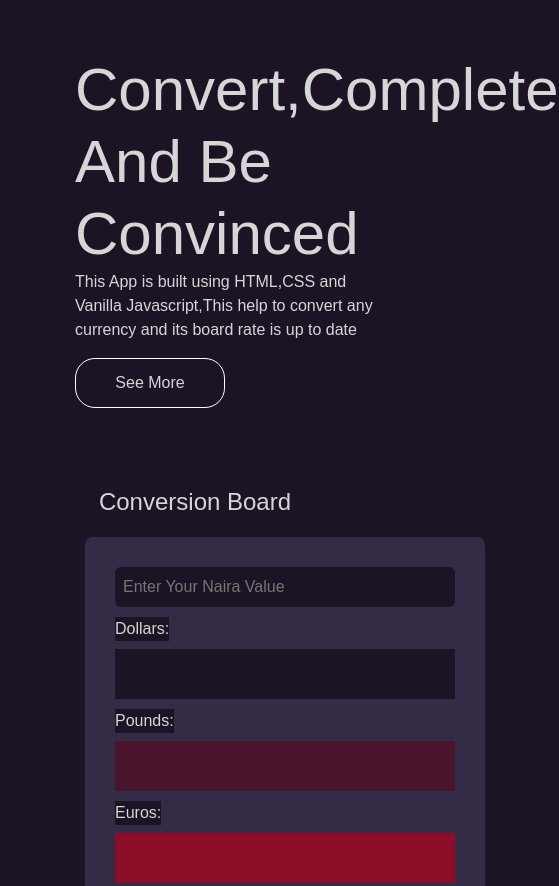
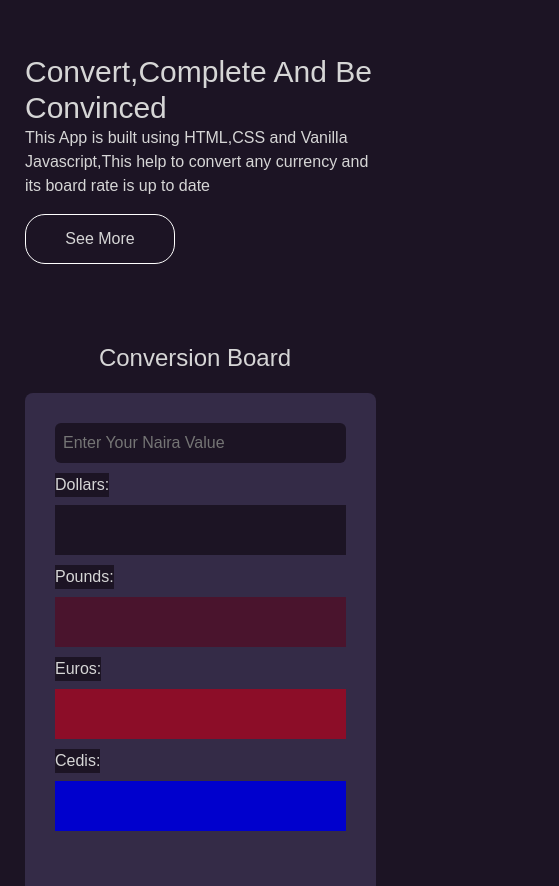
Before and after one commit to Te-Stack/A-Currency-Converter-App, a plain HTML site: page index.html in a window 390 px wide. Shown: the part 106-992 px from the top of the page, 559 px wide, since content can reach past the window. Drawn offline with nearby package versions, Linux system fonts and the light colour scheme; a web font is replaced by a local one.

Commit message:
responsiveness

```diff
--- a/css/index.css
+++ b/css/index.css
@@ -8,18 +8,18 @@
 
 .left h1{
     font-size: 60px;
-    margin:160px 0 0 60px ;
+    margin:160px 0 0 20px ;
 }
 
 .left p{
-    margin-left: 60px;
+    margin-left: 20px;
 }
 
 .left button{
     height: 50px;
     width: 150px;
     border-radius: 20px;
-    margin-left: 60px;
+    margin-left: 20px;
     border: 1px white solid;
 }
 
@@ -30,7 +30,7 @@
 .right form{
     height: 75vh;
     background-color: #342b47;
-    width: 400px;
+    width:30vw;
     margin: 20px 0 0 70px;
     clear: both;
     border-radius: 8px;
@@ -64,3 +64,108 @@
 .color3{
     background-color: mediumblue;
 }
+
+@media screen and (max-width:1024px){
+
+.left h1{
+    font-size: 50px;
+    margin:160px 0 0 10px ;
+}
+
+.left p{
+    margin-left: 10px;
+}
+
+.left button{
+    height: 50px;
+    width: 150px;
+    border-radius: 20px;
+    margin-left: 10px;
+    border: 1px white solid;
+}
+
+.right h4{
+    margin-top: 80px;
+}
+
+.right form{
+    height: 40vh;
+    background-color: #342b47;
+    width: 40vw;
+    margin: 20px 0 0 70px;
+    clear: both;
+    border-radius: 8px;
+    padding: 30px;
+}
+
+.right form input{
+    width: 100%;
+    border-radius: 6px;
+    height: 40px;
+    padding: 8px;
+    border: none;
+    margin-bottom: 10px;
+}
+
+
+.right form div{
+    width: 100%;
+    margin-bottom: 10px;
+    height: 50px;
+    padding: 30px 10px 0 10px;
+}
+
+
+}
+
+@media screen and (max-width:480px){
+
+.left h1{
+    font-size: 30px;
+    margin:160px 0 0 10px ;
+}
+
+.left p{
+    margin-left: 10px;
+}
+
+.left button{
+    height: 50px;
+    width: 150px;
+    border-radius: 20px;
+    margin-left: 10px;
+    border: 1px white solid;
+}
+
+.right h4{
+    margin-top: 80px;
+}
+
+.right form{
+    height: 65vh;
+    background-color: #342b47;
+    width: 90vw;
+    margin: 20px 0 0 10px;
+    clear: both;
+    border-radius: 8px;
+    padding: 30px;
+}
+
+.right form input{
+    width: 100%;
+    border-radius: 6px;
+    height: 40px;
+    padding: 8px;
+    border: none;
+    margin-bottom: 10px;
+}
+
+
+.right form div{
+    width: 100%;
+    margin-bottom: 10px;
+    height: 50px;
+    padding: 30px 10px 0 10px;
+}
+
+}
--- a/index.html
+++ b/index.html
@@ -13,14 +13,14 @@
       <section>
           <div class="container">
               <div class="row">
-                  <div class="col-md-6 left">
+                  <div class="col-md-6 col-sm-6 col-xl-6 left">
                       <h1>Convert,Complete And Be Convinced</h1>
                       <p>
                           This App is built using HTML,CSS and Vanilla Javascript,This help to convert any currency and its board rate is up to date
                       </p>
                       <button>See More</button>
                   </div>
-                  <div class="col-md-6 right">
+                  <div class="col-md-6 col-sm-6 col-xl-6 right">
                       <h4 class="text-center">Conversion Board</h4>
                       <form>
                           <input type="number" id="myinput" placeholder="Enter Your Naira Value"/>
```
